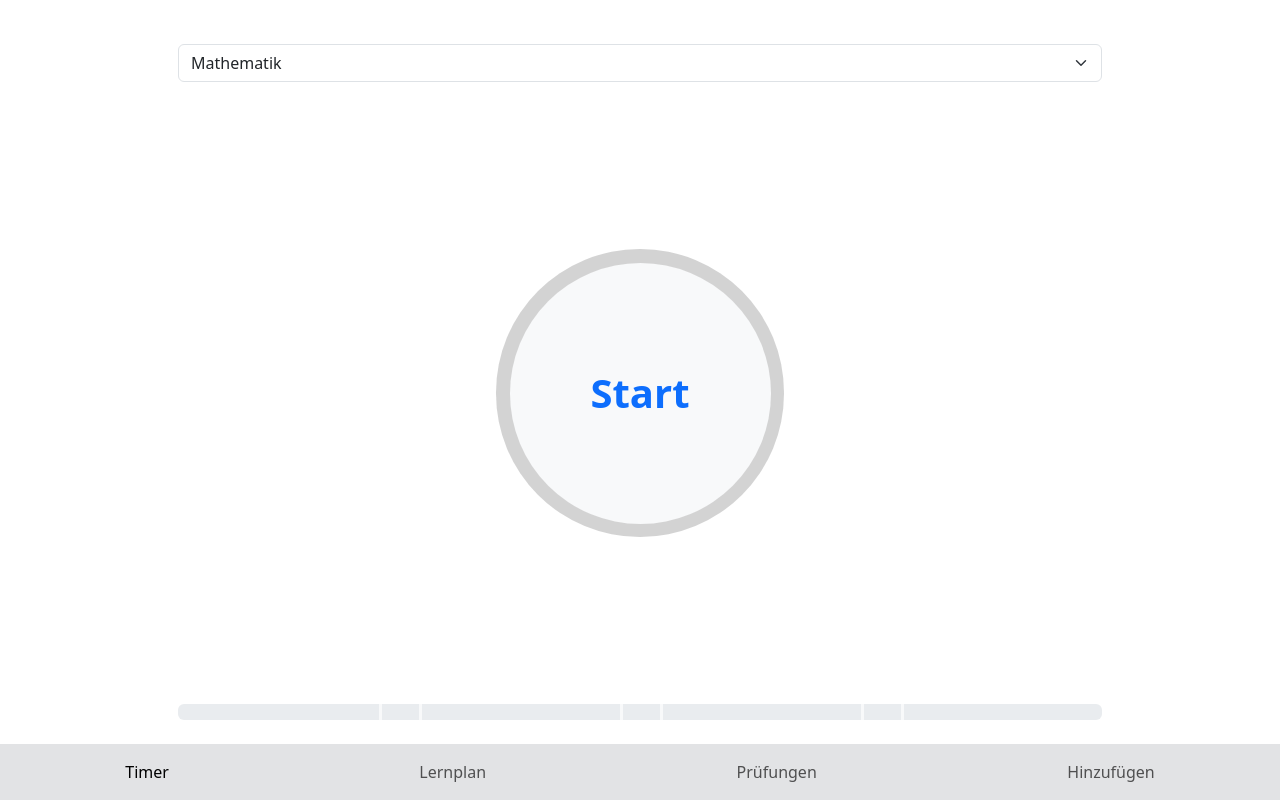
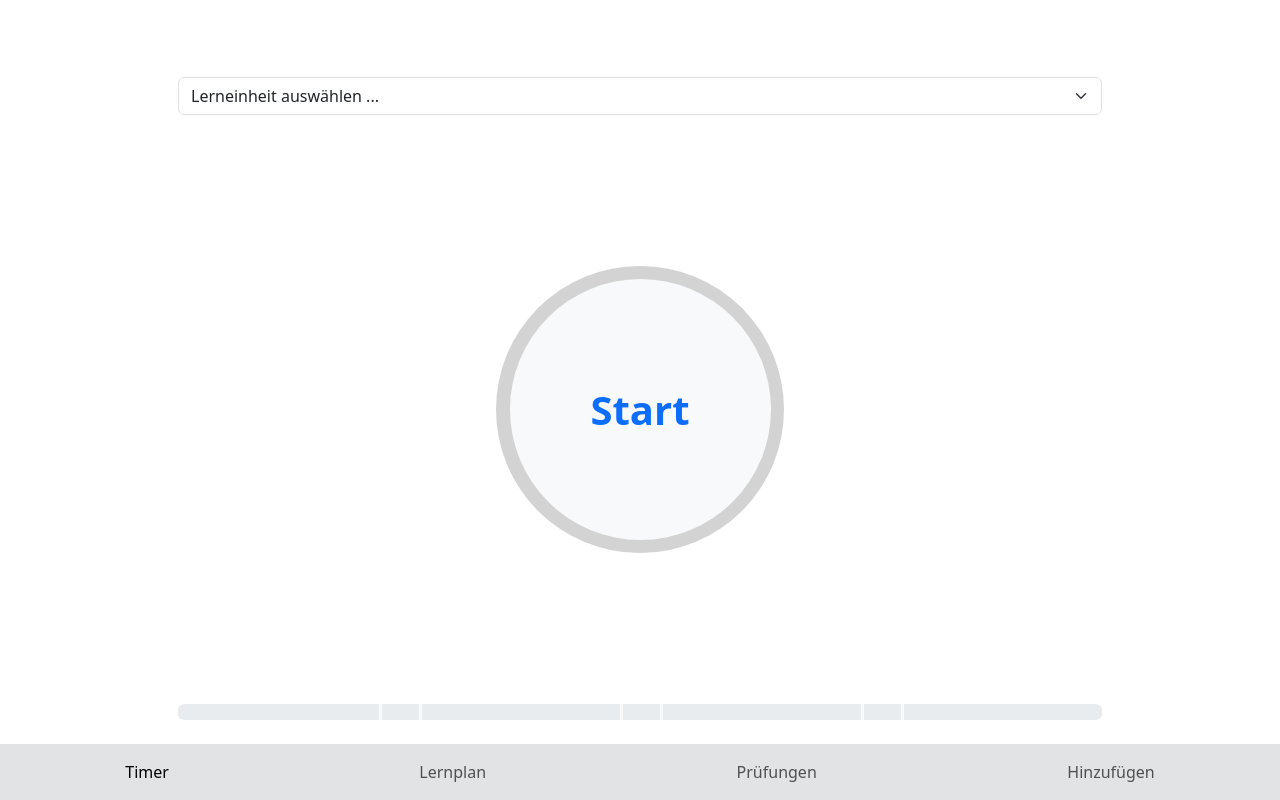
Before and after one commit to cdehnert18/Lernhelfer, a Vue app: page / in a window 1280 px wide. Built offline with nearby package versions, Linux system fonts and the light colour scheme.

Commit message:
learnunit select works

```diff
--- a/src/views/TimerView.vue
+++ b/src/views/TimerView.vue
@@ -1,5 +1,7 @@
 <script setup lang="ts">
 import { ref, computed, onUnmounted } from 'vue'
+import { useLearnUnitStore } from '@/stores/Learnunit';
+import type { Learnunit } from '@/stores/Learnunit';
 
 // Konstante für Timer-Intervall
 const TIMER_INTERVAL = 100
@@ -32,8 +34,13 @@ const phaseProgress = computed(() => {
 // Erkennung: Arbeit oder Pause
 const inWork = computed(() => pomodoroIndex.value % 2 === 1)
 
+const selectedLearnunit = ref<Learnunit | null>(null)
+
 // Timer-Funktionen
 const timerStart = () => {
+  if (selectedLearnunit.value === null) {
+    return
+  }
   timerID.value = setInterval(() => {
     timerTime.value += TIMER_INTERVAL
 
@@ -55,6 +62,10 @@ const timerPause = () => {
 }
 
 const timerReset = () => {
+  if (selectedLearnunit.value) {
+    selectedLearnunit.value.done = true
+    selectedLearnunit.value = null
+  }
   timerTime.value = 0
   pomodoroIndex.value = 0
   timerPause()
@@ -66,6 +77,15 @@ const toggleTimer = () => {
   } else {
     timerStart()
   }
+}
+
+// Filtert die Lerneinheiten für den aktuellen Tag welche noch nicht abgeschlossen sind
+const getFilteredLearnunits = () => {
+  const today = new Date().toISOString().split('T')[0];
+  return useLearnUnitStore().learnunits.filter((item)=>
+    item.done === false &&
+    item.date.toISOString().split('T')[0] === today
+  )
 }
 
 // Hilfsfunktion: Zeit-String erstellen
@@ -103,10 +123,17 @@ onUnmounted(() => {
     class="d-flex flex-column p-4 justify-content-between"
     style="height: 92vh"
   >
+  <div>{{ selectedLearnunit }}</div>
+    <!-- Lerneinheiten-Auswahl -->
     <div class="d-flex justify-content-center" style="margin-top: 20px">
-      <select class="form-select w-75">
-        <option selected>Mathematik</option>
-        <option>Geschichte</option>
+      <select class="form-select w-75" v-model="selectedLearnunit" :disabled="timerTime!==0">
+        <option :value="null" selected disabled hidden>Lerneinheit auswählen ...</option>
+        <option
+          v-for="(learnunit, index) in getFilteredLearnunits()"
+          :key="index"
+          :value="learnunit">
+              {{ learnunit.exam.name }}
+        </option>
       </select>
     </div>
     <div
```
